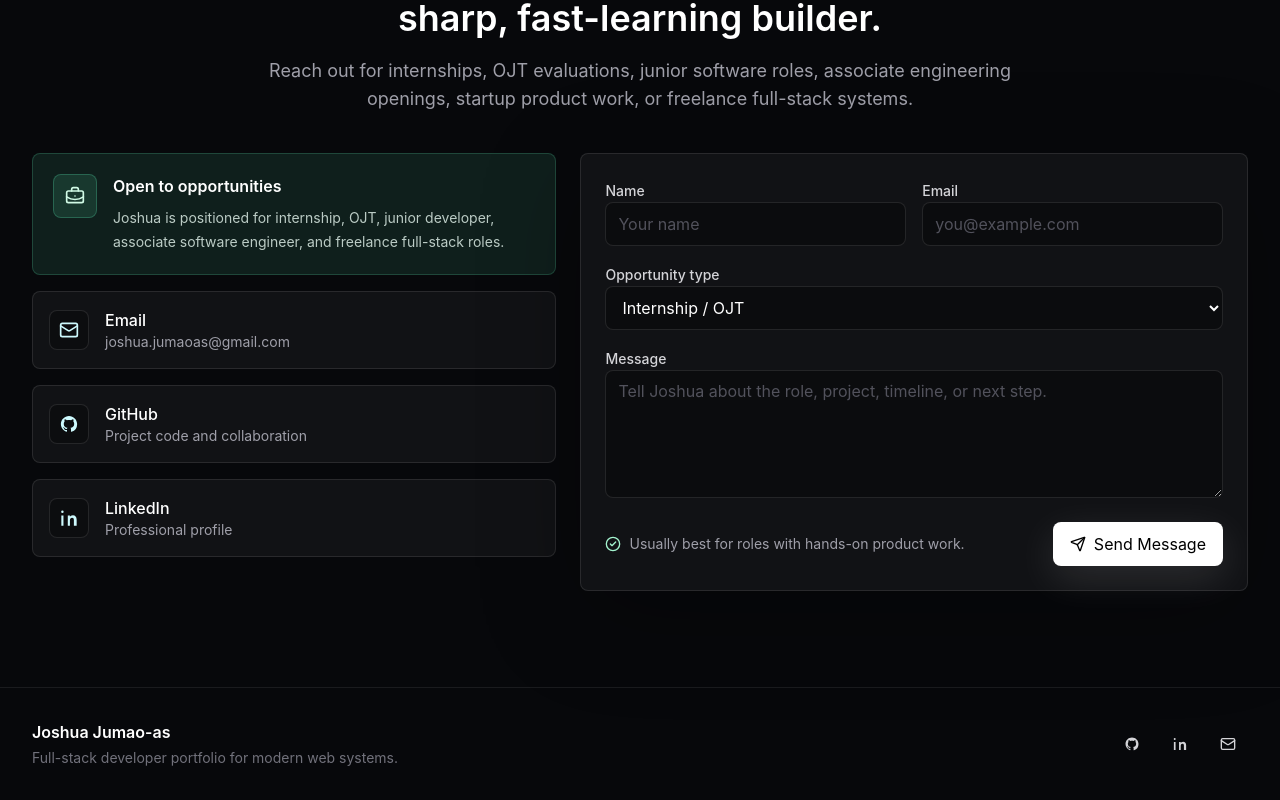
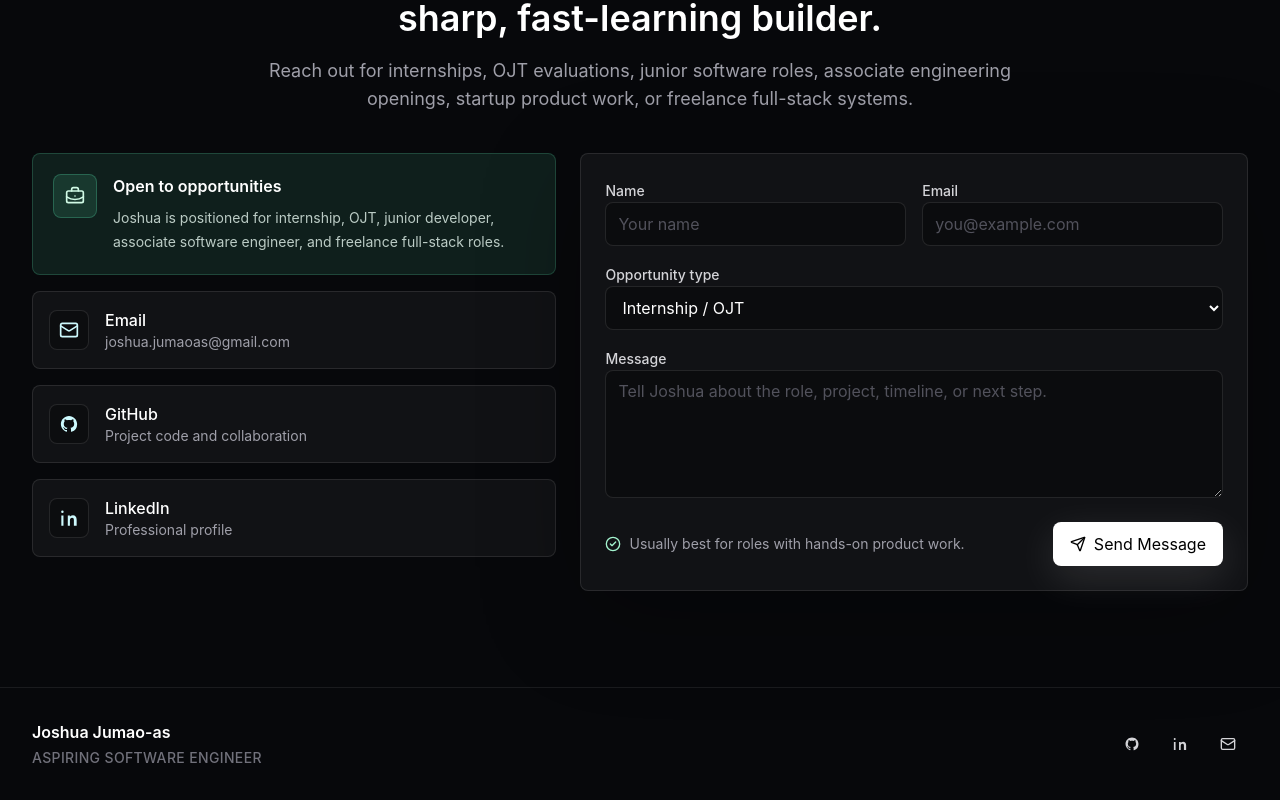
Before and after one commit to jumaoasjoshua322-maker/portfolio, a Next.js app: page / in a window 1280 px wide. Shown: the part 9483-10283 px from the top of the page. Built offline with nearby package versions, Linux system fonts and the light colour scheme.

Commit message:
Update footer tagline to Aspiring Software Engineer

```diff
--- a/src/components/site-footer.tsx
+++ b/src/components/site-footer.tsx
@@ -10,8 +10,8 @@ export function SiteFooter() {
       <div className="mx-auto flex w-full max-w-7xl flex-col gap-5 px-4 py-8 sm:px-6 md:flex-row md:items-center md:justify-between lg:px-8">
         <div>
           <p className="font-semibold text-white">Joshua Jumao-as</p>
-          <p className="mt-1 text-sm text-zinc-500">
-            Full-stack developer portfolio for modern web systems.
+          <p className="mt-1 text-sm font-medium uppercase tracking-wide text-zinc-500">
+            Aspiring Software Engineer
           </p>
         </div>
         <div className="flex items-center gap-2">
```
